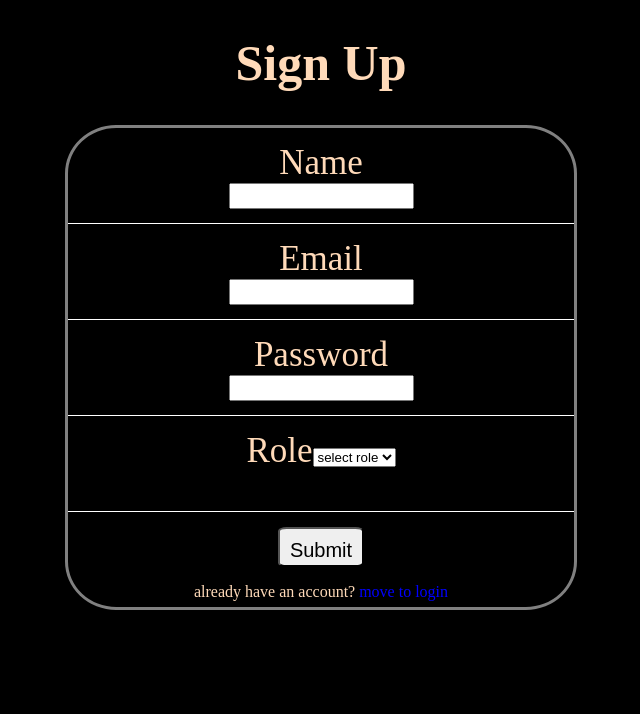
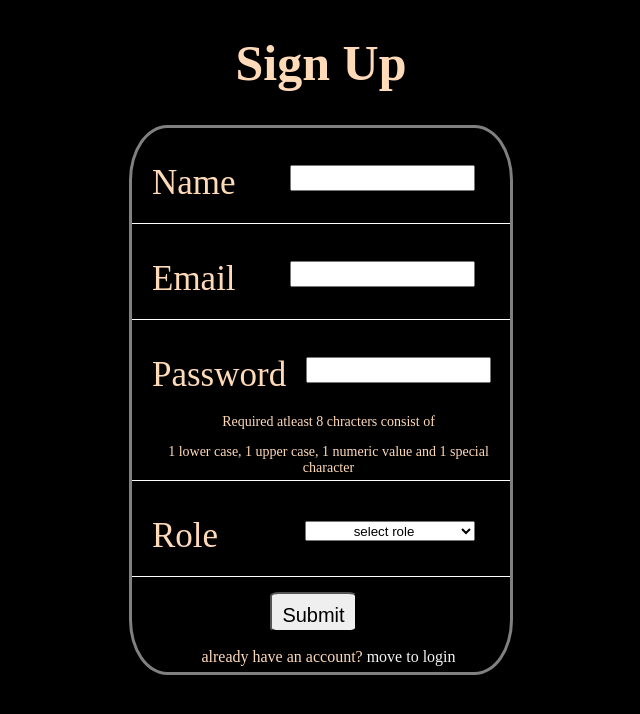
Before and after one commit to AFFAN-AHMAD/Digiaccel-Assignment, a React (Create React App) app in the folder client/: page / in a window 1280 px wide. Shown: the top 714 px of the page, without its empty margins (319-959 px from the left). Built offline with nearby package versions, Linux system fonts and the light colour scheme.

Commit message:
added:alerts

```diff
--- a/client/package.json
+++ b/client/package.json
@@ -22,6 +22,7 @@
     "react-scripts": "5.0.1",
     "redux": "^4.2.0",
     "redux-thunk": "^2.4.1",
+    "toastr": "^2.1.4",
     "web-vitals": "^2.1.4"
   },
   "scripts": {
--- a/client/src/pages/signup/Signup.jsx
+++ b/client/src/pages/signup/Signup.jsx
@@ -6,6 +6,7 @@ import { userSignup } from "../../redux/user/action";
 import styles from "./signup.module.css";
 import { useToast } from "@chakra-ui/react";
 import { checkPassword } from "./checkPassword";
+import toastr from "toastr";
 const Signup = () => {
   const dispatch = useDispatch();
   const navigate = useNavigate();
@@ -17,25 +18,32 @@ const Signup = () => {
   // message after signing up
   const { signupMessage } = useSelector((state) => state.user);
 
+  // toast
+  const toast = useToast();
   useEffect(() => {
     if (signupMessage == "User saved successfully") {
       alert(signupMessage);
       navigate("/login");
     } else if (signupMessage == "User already exists") {
-      alert(signupMessage);
+      return alert(signupMessage);
     }
   }, [signupMessage]);
 
   const handleSubmit = (e) => {
+    console.log("submitted");
     e.preventDefault();
+    if (!name || !email || !password || !role) {
+      return alert("all feilds required");
+    }
     let res = checkPassword(password);
-
     if (!res.flag) {
+      toast({
+        title: res.message,
+        status: "warning",
+        duration: 9000,
+        isClosable: true,
+      });
       return alert(res.message);
-    }
-
-    if (!name || !email || !password || !role) {
-      alert("all feilds are required");
     }
 
     const person = {
@@ -67,7 +75,10 @@ const Signup = () => {
             onChange={(e) => setEmail(e.target.value)}
           />
         </div>
-        <div className={styles.inputContainers}>
+        <div
+          className={styles.inputContainers}
+          style={{ borderBottom: "none" }}
+        >
           <label className={styles.label}>Password</label>
           <input
             className={styles.input}
@@ -75,10 +86,18 @@ const Signup = () => {
             onChange={(e) => setPassword(e.target.value)}
           />
         </div>
+        <div className={styles.textContainer}>
+          {" "}
+          <p className={styles.p}>Required atleast 8 chracters consist of </p>
+          <p className={styles.p}>
+            1 lower case, 1 upper case, 1 numeric value and 1 special character
+          </p>
+        </div>
 
         <div className={styles.inputContainers}>
           <label className={styles.label}>Role</label>
           <select
+            className={styles.select}
             onChange={(e) => {
               setRole(e.target.value);
               console.log(e.target.value);
@@ -89,7 +108,10 @@ const Signup = () => {
             <option value={"user"}>User</option>
           </select>
         </div>
-        <div className={styles.inputContainers} style={{ border: "none" }}>
+        <div
+          className={styles.inputContainers}
+          style={{ border: "none", display: "block" }}
+        >
           {/* <label></label> */}
           <input
             className={styles.input}
@@ -99,11 +121,15 @@ const Signup = () => {
               padding: "10px",
               fontSize: "20px",
               borderRadius: "10%",
+              cursor: "pointer",
             }}
           />
           <p>
             already have an account?{" "}
-            <span onClick={() => navigate("/login")} style={{ color: "blue" }}>
+            <span
+              onClick={() => navigate("/login")}
+              style={{ color: "whitesmoke", cursor: "pointer" }}
+            >
               move to login
             </span>{" "}
           </p>
--- a/client/src/pages/signup/signup.module.css
+++ b/client/src/pages/signup/signup.module.css
@@ -2,7 +2,7 @@
     /* border: 1px solid red; */
     margin: 0px auto;
     text-align: center;
-    width: 40%;
+    width: 30%;
 }
 .h1{
     font-size: 50px;
@@ -13,23 +13,41 @@
         border-radius:10%;
 }
 .inputContainers{
-    display: block;
+    display: flex;
     gap:10px;
     margin-top: 10px;
     text-align: center;
     border-bottom: 1px solid white;
-    padding: 5px 5px 10px;
-    height:70px
+    padding: 5px 5px 10px 20px;
+    height:70px;
+ align-items: center;
+}
+.textContainer{
+margin-top: -20px;
+    text-align: center;
+    border-bottom: 1px solid white;
+    padding: 5px 5px 10px 20px;
+    height: 70px;
+    align-items: center;
 }
 .label{
     height:30px;
     font-size: 35px;
     /* width: 50%; */
+    margin-inline-end: 10px;
 }
 .input,.select{
-    /* width:120px; */
-    text-align: center;
-        display: block;
+        text-align: center;
         margin: auto;
+        margin-inline-end: 30px;
         height: 20px;
 }
+
+.select{
+    width:170px
+}
+
+
+.p{
+    font-size: 14px;
+}
```
Also changed, not shown: 1 other file (tests, documents, lock files or other folders).
